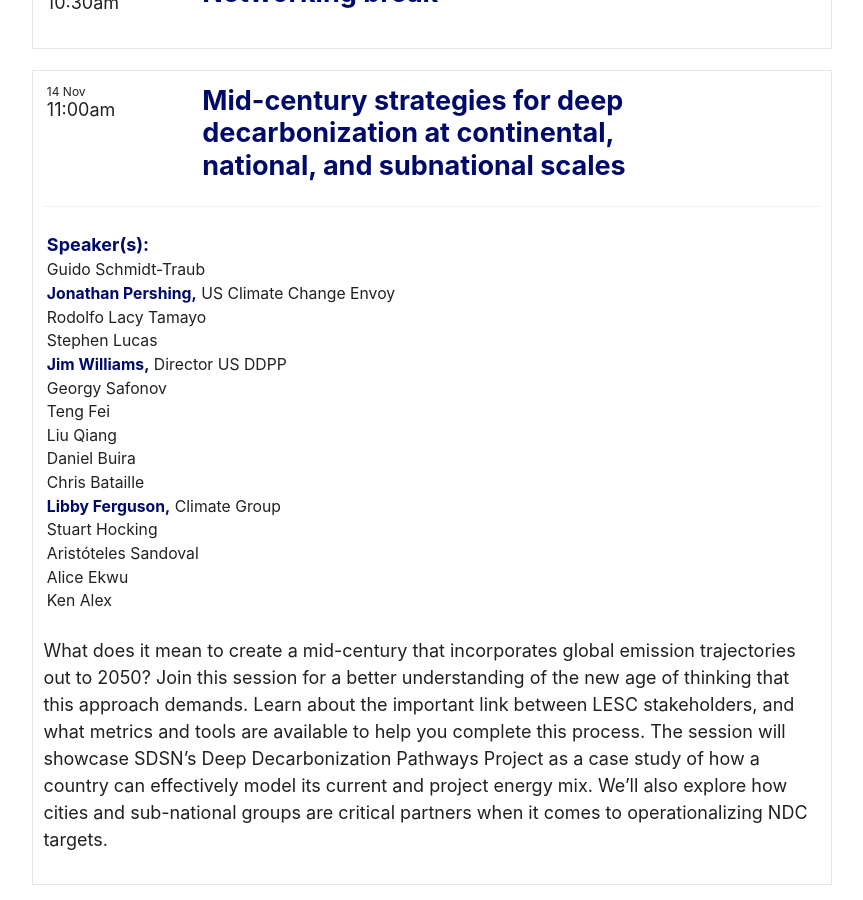
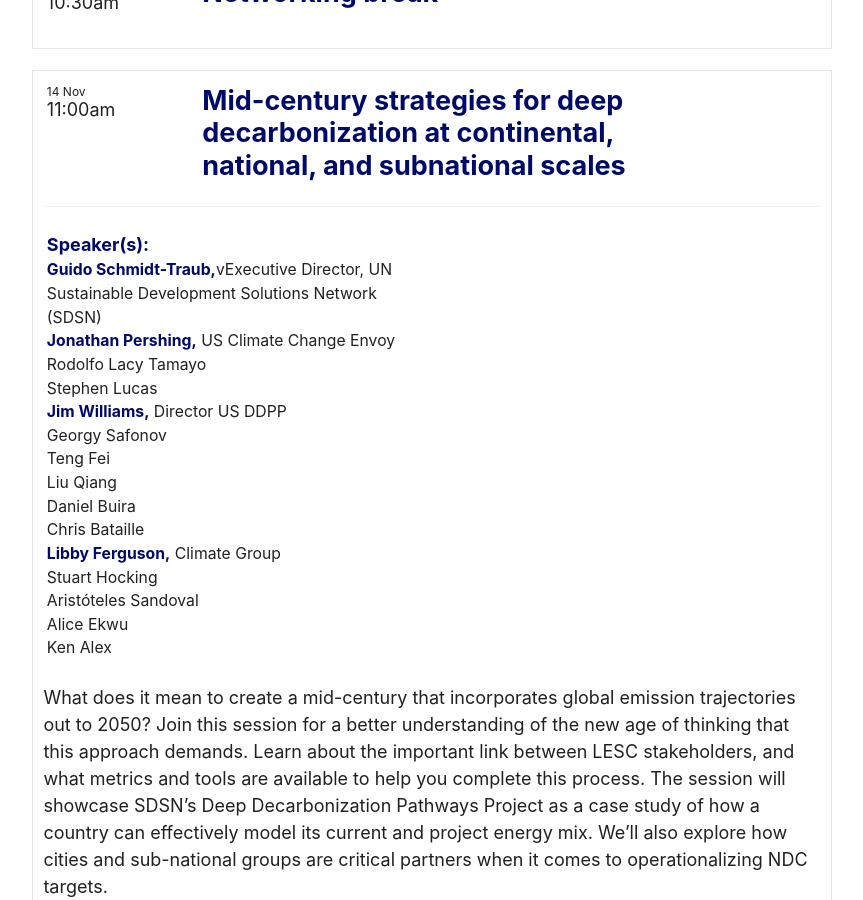
Before and after one commit to ryanswaney/lesc-jekyll, a Jekyll site: the page built from _event/lesc-cop22.markdown, in a window 1280 px wide and 900 px high, scrolled down 2095 px. Shown: the whole window, without its empty margins (208-1071 px from the left). Built offline with Jekyll 4.4.1, drawn with Linux system fonts in a browser that asks for light colours; nearby versions of some CDN libraries; some web fonts are replaced; some of the changed text lies outside the part shown.

Commit message:
Update lesc-cop22.markdown

```diff
--- a/_event/lesc-cop22.markdown
+++ b/_event/lesc-cop22.markdown
@@ -14,113 +14,131 @@
   date: 2016-11-14 09:15:00 Z
   starts_at:
   moderators:
-  speakers: " **HE Minister Hakima El Haite,** Government of Morocco  \n **Laurence
-    Tubiana,** Founder, Institute for Sustainable Development and International Relations
-    (IDDRI)  \n **Paul Polman,** CEO of Unilever & Chairman of World Business Council
-    for Sustainable Development (WBCSD)  \n **Chang Beom Kim,** Ambassador of International
-    Relations of Seoul Metropolitan Government & Representative of President Park
-    Won-soon of ICLEI  \n **Jeffrey Sachs,** Director of SDSN"
+  speakers: "
+  **HE Minister Hakima El Haite,** Government of Morocco  \n
+  **Laurence Tubiana,** Founder, Institute for Sustainable Development and International Relations (IDDRI)  \n
+  **Paul Polman,** CEO of Unilever & Chairman of World Business Council for Sustainable Development (WBCSD)  \n
+  **Chang Beom Kim,** Ambassador of International Relations of Seoul Metropolitan Government & Representative of President Park Won-soon of ICLEI  \n
+  **Jeffrey Sachs,** Director of SDSN"
 - title: Networking break
   date: 2016-11-14 10:30:00 Z
-- title: Mid-century strategies for deep decarbonization at continental, national,
-    and subnational scales
+- title: Mid-century strategies for deep decarbonization at continental, national, and subnational scales
   date: 2016-11-14 11:00:00 Z
-  speakers: " Guido Schmidt-Traub  \n **Jonathan Pershing,** US Climate Change Envoy
-    \ \n Rodolfo Lacy Tamayo  \n Stephen Lucas  \n **Jim Williams,** Director US DDPP
-    \ \n Georgy Safonov  \n Teng Fei  \n Liu Qiang  \n Daniel Buira  \n Chris Bataille
-    \ \n **Libby Ferguson,** Climate Group   \n Stuart Hocking  \n Aristóteles Sandoval
-    \ \n Alice Ekwu  \n Ken Alex"
-  description: What does it mean to create a mid-century that incorporates global
-    emission trajectories out to 2050? Join this session for a better understanding
-    of the new age of thinking that this approach demands. Learn about the important
-    link between LESC stakeholders, and what metrics and tools are available to help
-    you complete this process. The session will showcase SDSN’s Deep Decarbonization
-    Pathways Project as a case study of how a country can effectively model its current
-    and project energy mix. We’ll also explore how cities and sub-national groups
-    are critical partners when it comes to operationalizing NDC targets.
+  speakers: "
+  **Guido Schmidt-Traub,**vExecutive Director, UN Sustainable Development Solutions Network (SDSN)  \n
+  **Jonathan Pershing,** US Climate Change Envoy  \n
+  Rodolfo Lacy Tamayo  \n
+  Stephen Lucas  \n
+  **Jim Williams,** Director US DDPP  \n
+  Georgy Safonov  \n
+  Teng Fei  \n
+  Liu Qiang  \n
+  Daniel Buira  \n
+  Chris Bataille  \n
+  **Libby Ferguson,** Climate Group  \n
+  Stuart Hocking  \n
+  Aristóteles Sandoval  \n
+  Alice Ekwu  \n
+  Ken Alex"
+  description: What does it mean to create a mid-century that incorporates global emission trajectories out to 2050? Join this session for a better understanding of the new age of thinking that this approach demands. Learn about the important link between LESC stakeholders, and what metrics and tools are available to help you complete this process. The session will showcase SDSN’s Deep Decarbonization Pathways Project as a case study of how a country can effectively model its current and project energy mix. We’ll also explore how cities and sub-national groups are critical partners when it comes to operationalizing NDC targets.
 - title: Lunch Break
   date: 2016-11-14 12:30:00 Z
 - title: Opening & Status of Mission Innovation
   date: 2016-11-14 13:30:00 Z
-  speakers: " **Jeffrey Sachs,** Director of SDSN  \n Ernest Moniz  \n Arias Cañete
-    \ \n Sharon Dijksma  \n Anne Vasara  \n Nick Hurd  \n Josh Frydenberg  \n Piyush
-    Goyal  \n Khalid Al-Falih  \n Ségolène Royal  \n Rodolfo Lacy Tamayo  \n Matar
-    Hamed Al Neyadi  \n Peter Bakker"
-  description: This session will showcase the momentum of the Mission Innovation a
-    year after its launch at COP21. Emphasis will be made on the critical role of
-    innovation in achieving cost reductions and breakthroughs needed to deliver on
-    deep de-carbonization targets globally.
+  speakers: "
+  **Jeffrey Sachs,** Director of SDSN  \n
+  Ernest Moniz  \n
+  Arias Cañete  \n
+  Sharon Dijksma  \n
+  Anne Vasara  \n
+  Nick Hurd  \n
+  Josh Frydenberg  \n
+  Piyush Goyal  \n
+  Khalid Al-Falih  \n
+  Ségolène Royal  \n
+  Rodolfo Lacy Tamayo  \n
+  Matar Hamed Al Neyadi  \n
+  Peter Bakker"
+  description: This session will showcase the momentum of the Mission Innovation a year after its launch at COP21. Emphasis will be made on the critical role of innovation in achieving cost reductions and breakthroughs needed to deliver on deep de-carbonization targets globally.
 - title: Networking Break
   date: 2016-11-14 14:45:00 Z
 - title: The Contribution of ICT to Climate Action in Other Sectors
   date: 2016-11-14 15:00:00 Z
-  speakers: " Joan Krajewski  \n Matilda Gennvi Gustafsson  \n Caspar Herzberg  \n
-    Eric Rondolat  \n Vijay Modi  \n Neil Gerber"
-  description: Information and Communication Technology (ICT) has the potential to
-    help other sectors reduce their emissions by up to 15% by 2030. That’s 12 gigatonnes,
-    or 11 times the amount of CO2 saved by the EU in the past 25 years. Smart agriculture
-    improves crop yields and reduces food waste; e-work can save up to 100 hours of
-    travel yearly per person leading to 67% less travel emissions; smart metering
-    in the home allows real-time energy monitoring, leading to energy savings; and
-    in other sectors such as health management, education, lighting & appliances and
-    building efficiency, ICT also has tremendous potential to help reduce emissions.
-    Explore approaches that can maximize the integration and benefits of ICT across
-    different sectors.
+  speakers: "
+  Joan Krajewski  \n
+  Matilda Gennvi Gustafsson  \n
+  Caspar Herzberg  \n
+  Eric Rondolat  \n
+  Vijay Modi  \n
+  Neil Gerber"
+  description: Information and Communication Technology (ICT) has the potential to help other sectors reduce their emissions by up to 15% by 2030. That’s 12 gigatonnes, or 11 times the amount of CO2 saved by the EU in the past 25 years. Smart agriculture improves crop yields and reduces food waste; e-work can save up to 100 hours of travel yearly per person leading to 67% less travel emissions; smart metering in the home allows real-time energy monitoring, leading to energy savings; and in other sectors such as health management, education, lighting & appliances and building efficiency, ICT also has tremendous potential to help reduce emissions. Explore approaches that can maximize the integration and benefits of ICT across different sectors.
 - title: Networking Break
   date: 2016-11-14 16:30:00 Z
 - title: ICT Innovative Approach to Raising Commitments Towards Climate
   date: 2016-11-14 16:45:00 Z
-  speakers: " Frances Way  \n Bill Weihl  \n Malcolm Johnson  \n David Hochschild
-    \n Gabrielle Ginér  \n Thierry Valette"
-  description: Understand how the ICT sector is paving the way in clever climate initiatives
-    such as the corporate sourcing of clean energy, building on the work of REBA,
-    RE100, and the CEM7 Corporate Sourcing campaign. This session will also tackle
-    the convergence between climate country strategies and National Broadband plans.
+  speakers: "
+  Frances Way  \n
+  Bill Weihl  \n
+  Malcolm Johnson  \n
+  David Hochschild  \n
+  Gabrielle Ginér  \n
+  Thierry Valette"
+  description: Understand how the ICT sector is paving the way in clever climate initiatives such as the corporate sourcing of clean energy, building on the work of REBA, RE100, and the CEM7 Corporate Sourcing campaign. This session will also tackle the convergence between climate country strategies and National Broadband plans.
 - title: Driving NDC Implementation Through the Clean Energy Ministerial
   date: 2016-11-14 18:00:00 Z
-  speakers: " Ernest Moniz  \n Lars Christian Lilleholt  \n Khalid Al-Falih  \n Josh
-    Frydenberg  \n Piyush Goyal  \n Ségolène Royal  \n Ajay Mathur  \n Matar Hamed
-    \ \n Al Neyadi  \n Stephen Lucas  \n Mahama Kappiah  \n Paul Simons  \n Peter
-    Bakker  \n Kate Hampton"
-  description: The Clean Energy Ministerial (CEM) is a partnership of 24 countries
-    and the European Commission working together to accelerate the global transition
-    to clean energy. Through its annual ministerial meetings and year-round initiatives
-    and campaigns, the forum has been helping countries implement the policies and
-    solutions that speed the deployment of the clean energy technologies that are
-    available today. Post-Paris Agreement, this work is more crucial than ever. This
-    event will feature the CEM as an operational platform well positioned to help
-    countries implement their Nationally Determined Contributions (NDCs) and will
-    highlight the CEM resources, tools and support available to all countries.
+  speakers: "
+  Ernest Moniz  \n
+  Lars Christian Lilleholt  \n
+  Khalid Al-Falih  \n
+  Josh Frydenberg  \n
+  Piyush Goyal  \n
+  Ségolène Royal  \n
+  Ajay Mathur  \n
+  Matar Hamed  \n
+  Al Neyadi  \n
+  Stephen Lucas  \n
+  Mahama Kappiah  \n
+  Paul Simons  \n
+  Peter Bakker  \n
+  Kate Hampton"
+  description: The Clean Energy Ministerial (CEM) is a partnership of 24 countries and the European Commission working together to accelerate the global transition to clean energy. Through its annual ministerial meetings and year-round initiatives and campaigns, the forum has been helping countries implement the policies and solutions that speed the deployment of the clean energy technologies that are available today. Post-Paris Agreement, this work is more crucial than ever. This event will feature the CEM as an operational platform well positioned to help countries implement their Nationally Determined Contributions (NDCs) and will highlight the CEM resources, tools and support available to all countries.
 - title: 'Local Climate Action: Strategies and Implementation'
   date: 2016-11-15 09:15:00 Z
-  speakers: " Gino Van Begin  \n Maryke Van Staden  \n Leszek Drogosz  \n Antoine
-    Faye  \n Li Junfeng  \n William Sisson"
-  description: By 2050, 70% of the world’s population will live in cities. Join this
-    session to enhance your understanding of the crucial role that cities must play
-    in global climate action. ICLEI will introduce city and regional climate action
-    strategies and their implementation plans for their targets, for example LEDs
-    at the Municipal Level, Transformative Actions Program and so on. This session
-    will also set the framework for discussing technical solutions to unprecedented
-    challenges coming from rapid urbanization.
+  speakers: "
+  Gino Van Begin  \n
+  Maryke Van Staden  \n
+  Leszek Drogosz  \n
+  Antoine Faye  \n
+  Li Junfeng  \n
+  William Sisson"
+  description: By 2050, 70% of the world’s population will live in cities. Join this session to enhance your understanding of the crucial role that cities must play in global climate action. ICLEI will introduce city and regional climate action strategies and their implementation plans for their targets, for example LEDs at the Municipal Level, Transformative Actions Program and so on. This session will also set the framework for discussing technical solutions to unprecedented challenges coming from rapid urbanization.
 - title: Innovation Award Ceremony & Networking Break
   date: 2016-11-15 10:30:00 Z
-  speakers: " Peter Bakker  \n Molly Webb"
+  speakers: "
+  Peter Bakker  \n
+  Molly Webb"
 - title: Smart Low Carbon & Sustainable Cities
   date: 2016-11-15 11:00:00 Z
-  speakers: " Roman Mendle  \n Michèle Pappalardo  \n Haron Idris  \n Don Iveson  \n
-    Akiko Miura  \n Sylvia Parienté"
+  speakers: "
+  Roman Mendle  \n
+  Michèle Pappalardo  \n
+  Haron Idris  \n
+  Don Iveson  \n
+  Akiko Miura  \n
+  Sylvia Parienté"
   description: |-
     Cities account for two-thirds of the world’s overall energy consumption and are responsible for about 70% of the world’s greenhouse gas emissions. As a critical player in the fight to reduce emissions worldwide, cities are developing smart solutions, concepts, frameworks and tools to reduce emissions and turn their communities into low-carbon cities and regions.
     In this session, representatives from local governments and the private sector will present approaches to smart cities and discuss the challenges and opportunities of using ‘smartness’ as a method for low-carbon development. They’ll share their experiences on how the public and private actors can improve on identifying and implementing smart low-carbon solutions.
 - title: 'Sustainable Construction: Energy Efficiency and Sustainable Materials'
   date: 2016-11-15 14:00:00 Z
-  speakers: " Jennifer Layke  \n Peter Moonen  \n Nev Hyman  \n Karen Scrivener  \n
-    Marcel Cobuz  \n John Thwaites"
-  description: How we can move to a more sustainable built environment? In this panel
-    session, hear from experts discussing the solutions that cover sustainable materials,
-    construction innovations, increased energy efficiency, and adaptation and resilience.
-    You’ll learn how these solutions can be deployed on larger scales, and explore
-    practical pathways to overcome barriers to their adoption.
+  speakers: "
+  Jennifer Layke  \n
+  Peter Moonen  \n
+  Nev Hyman  \n
+  Karen Scrivener  \n
+  Marcel Cobuz  \n
+  John Thwaites"
+  description: How we can move to a more sustainable built environment? In this panel session, hear from experts discussing the solutions that cover sustainable materials, construction innovations, increased energy efficiency, and adaptation and resilience. You’ll learn how these solutions can be deployed on larger scales, and explore practical pathways to overcome barriers to their adoption.
 - title: Lunch Break
   date: 2016-11-15 13:00:00 Z
 - title: Introduction to Mobility Challenges and Innovation in the Transport Sector
```
